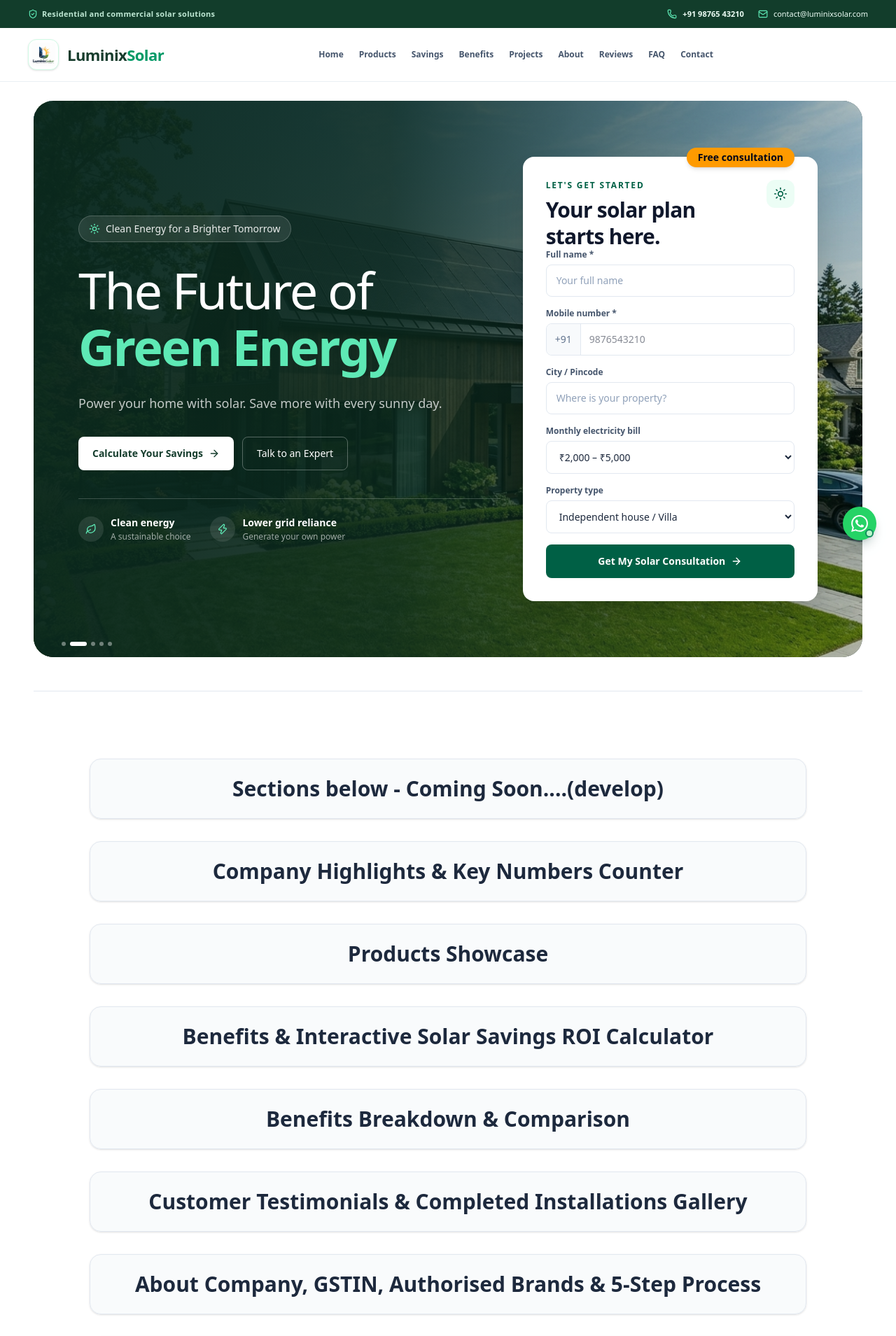
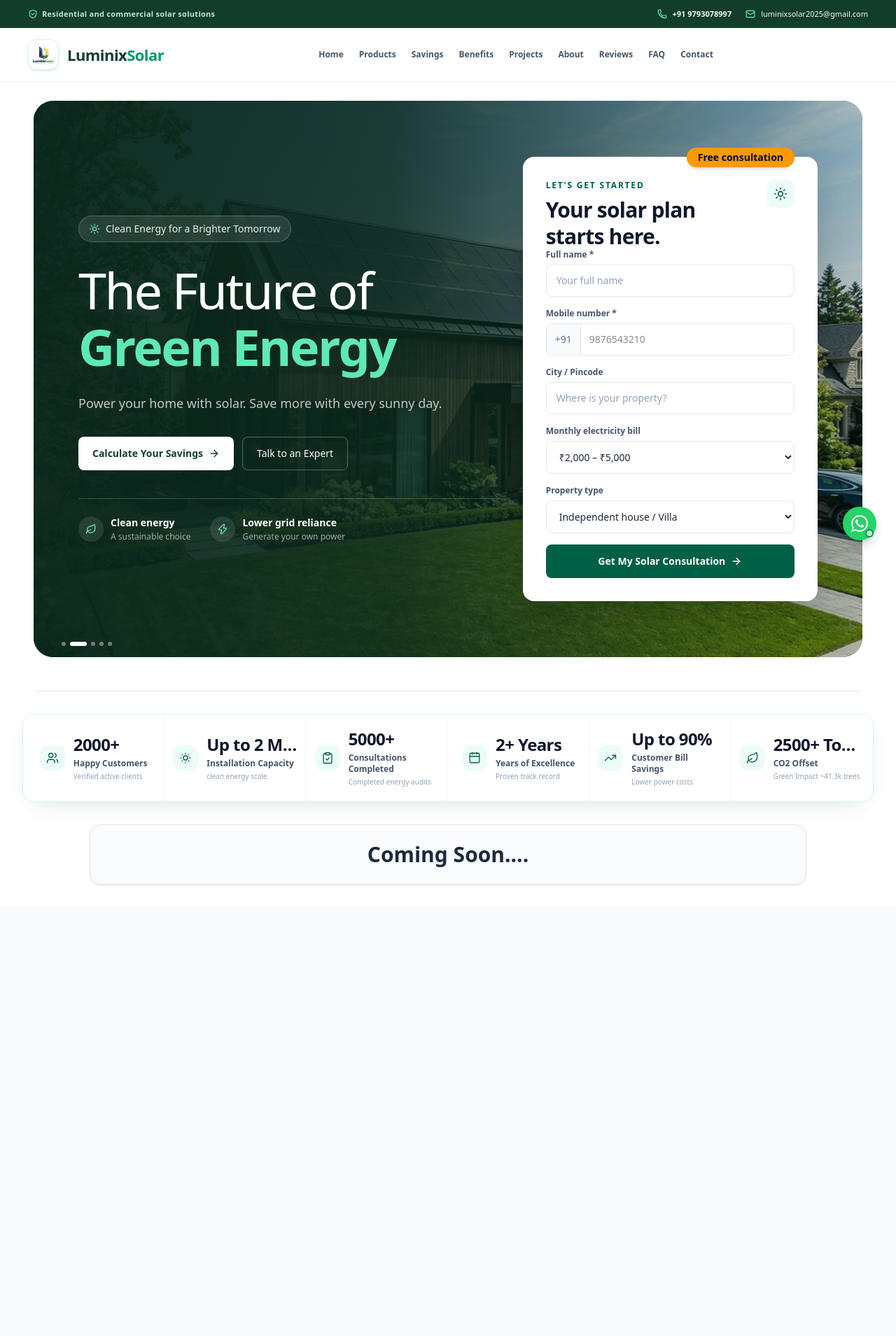
Before and after one commit to Shauryaa007/Luminix-Solar-website, a Next.js app: page / in a window 1280 px wide. Shown: the top 1909 px of the page at 70% size. After the commit the page ends 1296 px from the top, so only its background shows below. Built offline with nearby package versions, Linux system fonts and the light colour scheme.

Commit message:
refactor: update company information and cleanup landing page placeholders

```diff
--- a/src/app/page.tsx
+++ b/src/app/page.tsx
@@ -41,67 +41,46 @@ export default function Home() {
         {/* Section 1: Hero Banner & Quick Form */}
         <HeroSection onOpenConsultation={handleOpenConsultation} />
 
+        {/* Section 6: Company Highlights & Key Numbers Counter */}
+        <StatsSection />
+
         {/* Section Coming Soon - temporary */}
         <h2 className="mx-4 my-8 max-w-5xl rounded-2xl border border-slate-200 bg-slate-50/80 p-6 text-center text-2xl font-bold text-slate-800 shadow-sm md:mx-auto md:text-3xl">
-          Sections below - Coming Soon....(develop)
+          Coming Soon....
         </h2>
 
-        {/* Section 6: Company Highlights & Key Numbers Counter */}
-        <h2 className="mx-4 my-8 max-w-5xl rounded-2xl border border-slate-200 bg-slate-50/80 p-6 text-center text-2xl font-bold text-slate-800 shadow-sm md:mx-auto md:text-3xl">
-          Company Highlights & Key Numbers Counter
-        </h2>
-        {/* <StatsSection /> */}
-
         {/* Section 2: Products Showcase */}
-        <h2 className="mx-4 my-8 max-w-5xl rounded-2xl border border-slate-200 bg-slate-50/80 p-6 text-center text-2xl font-bold text-slate-800 shadow-sm md:mx-auto md:text-3xl">
-          Products Showcase
-        </h2>
         {/* <ProductsSection onSelectProductForConsultation={handleOpenConsultation} /> */}
 
         {/* Section 4: Benefits & Interactive Solar Savings ROI Calculator */}
-        <h2 className="mx-4 my-8 max-w-5xl rounded-2xl border border-slate-200 bg-slate-50/80 p-6 text-center text-2xl font-bold text-slate-800 shadow-sm md:mx-auto md:text-3xl">
-          Benefits & Interactive Solar Savings ROI Calculator
-        </h2>
         {/* <SolarCalculator onApplyForCapacity={handleOpenConsultation} /> */}
 
         {/* Section 4 Part 2: Benefits Breakdown & Comparison */}
-        <h2 className="mx-4 my-8 max-w-5xl rounded-2xl border border-slate-200 bg-slate-50/80 p-6 text-center text-2xl font-bold text-slate-800 shadow-sm md:mx-auto md:text-3xl">
-          Benefits Breakdown & Comparison
-        </h2>
         {/* <BenefitsSection /> */}
 
         {/* Section 3: Customer Testimonials & Completed Installations Gallery */}
-        <h2 className="mx-4 my-8 max-w-5xl rounded-2xl border border-slate-200 bg-slate-50/80 p-6 text-center text-2xl font-bold text-slate-800 shadow-sm md:mx-auto md:text-3xl">
-          Customer Testimonials & Completed Installations Gallery
-        </h2>
         {/* <TestimonialsSection /> */}
 
         {/* Section 5: About Company, GSTIN, Authorised Brands & 5-Step Process */}
-        <h2 className="mx-4 my-8 max-w-5xl rounded-2xl border border-slate-200 bg-slate-50/80 p-6 text-center text-2xl font-bold text-slate-800 shadow-sm md:mx-auto md:text-3xl">
-          About Company, GSTIN, Authorised Brands & 5-Step Process
-        </h2>
         {/* <AboutSection /> */}
 
         {/* Section 7: FAQs & Catalogue Downloads */}
-        <h2 className="mx-4 my-8 max-w-5xl rounded-2xl border border-slate-200 bg-slate-50/80 p-6 text-center text-2xl font-bold text-slate-800 shadow-sm md:mx-auto md:text-3xl">
-          FAQs & Catalogue Downloads
-        </h2>
         {/* <FaqSection /> */}
 
         {/* Section 1/5/7: Full Consultation & Contact Details */}
-        <ContactSection initialRequirement={modalPrefill} />
+        {/* <ContactSection initialRequirement={modalPrefill} /> */}
 
       </main>
 
       {/* Footer */}
-      <Footer />
+      {/* <Footer /> */}
 
       {/* Global Consultation Booking Modal */}
-      <ConsultationModal
+      {/* <ConsultationModal
         isOpen={isModalOpen}
         onClose={handleCloseConsultation}
         prefillNote={modalPrefill}
-      />
+      /> */}
 
       {/* Floating Action Buttons (WhatsApp, Phone, Scroll To Top) */}
       <FloatingActions />
--- a/src/data/solarData.ts
+++ b/src/data/solarData.ts
@@ -50,23 +50,23 @@ export interface FaqItem {
 }
 
 export const COMPANY_INFO = {
-  name: "Luminix Solar Energy Solutions Pvt. Ltd.",
-  brandName: "Luminix Solar",
+  name: "LUMINIX SOLAR PVT. LTD.",
+  brandName: "LUMINIX SOLAR",
   tagline: "Clean Energy for a Brighter Tomorrow",
   logo: "/images/logo.png",
-  establishedYear: 2014,
-  yearsOfExperience: 10,
+  establishedYear: 2024,
+  yearsOfExperience: (new Date().getFullYear() - 2024).toString(),
   parentCompany: "Luminix Clean Energy Holdings Group",
-  gstin: "29AABCL9876P1ZX",
+  gstin: "09ccvpv0642n1zm",
   mnreVendorId: "MNRE/RTS/2023/8842",
   isoCertifications: "ISO 9001:2015 & ISO 14001:2015 Certified",
-  phone: "+91 98765 43210",
-  phoneDisplay: "+91 98765 43210",
-  whatsapp: "+919876543210",
-  email: "contact@luminixsolar.com",
-  supportEmail: "support@luminixsolar.com",
-  address: "Luminix Clean Energy Tech Park, 4th Floor, Phase 2, Electronic City, Bengaluru, Karnataka 560100",
-  mapsUrl: "https://maps.google.com/?q=Electronic+City+Bengaluru",
+  phone: "+91 9793078997",
+  phoneDisplay: "+91 9793078997",
+  whatsapp: "+919793078997",
+  email: "luminixsolar2025@gmail.com",
+  supportEmail: "luminixsolar2025@gmail.com",
+  address: "MP - 2824, DASHAHARABAG MAKHDUMPUR ROAD, NEAR GOBIND INDUSTRIES I UNIT, NAWABGANJ BARABANKI, UTTAR PRADESH - 225001",
+  mapsUrl: "https://maps.google.com/",
   operatingHours: {
     weekdays: "Mon - Sat: 9:00 AM - 7:30 PM",
     sunday: "Sun: 10:00 AM - 4:00 PM (Emergency & Site Visits Available)",
@@ -79,14 +79,13 @@ export const COMPANY_INFO = {
     twitter: "https://x.com",
   },
 };
-
 export const COMPANY_STATS = [
-  { label: "Happy Customers", value: "4,850+", description: "Homes & businesses powered across South India" },
-  { label: "Solar Capacity Installed", value: "28.5+ MW", description: "Rooftop and ground-mounted solar plants" },
-  { label: "Consultations Completed", value: "12,500+", description: "Free 3D shadow analysis & feasibility audits" },
-  { label: "Years of Excellence", value: "10+ Years", description: "Established 2014 with 99.4% satisfaction" },
-  { label: "Customer Bill Savings", value: "₹18.2+ Cr", description: "Accumulated electricity bill reductions" },
-  { label: "CO2 Offset", value: "42,000+ Tonnes", description: "Equal to planting ~1.9 million mature trees" },
+  { label: "Happy Customers", value: "2000+", description: "Verified active clients" },
+  { label: "Installation Capacity", value: " Up to 2 MW", description: "clean energy scale" },
+  { label: "Consultations Completed", value: "5000+", description: "Completed energy audits" },
+  { label: "Years of Excellence", value: "2+ Years", description: "Proven track record" },
+  { label: "Customer Bill Savings", value: "Up to 90%", description: "Lower power costs" },
+  { label: "CO2 Offset", value: "2500+ Tonnes", description: "Green Impact ~41.3k trees" },
 ];
 
 export const AUTHORIZED_PARTNERS = [
```
